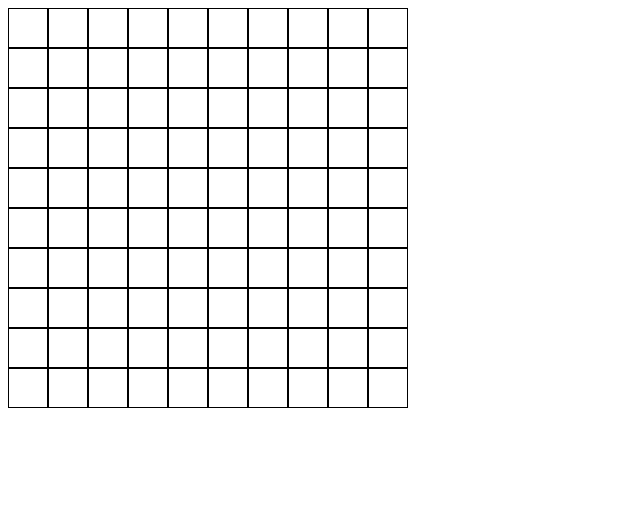
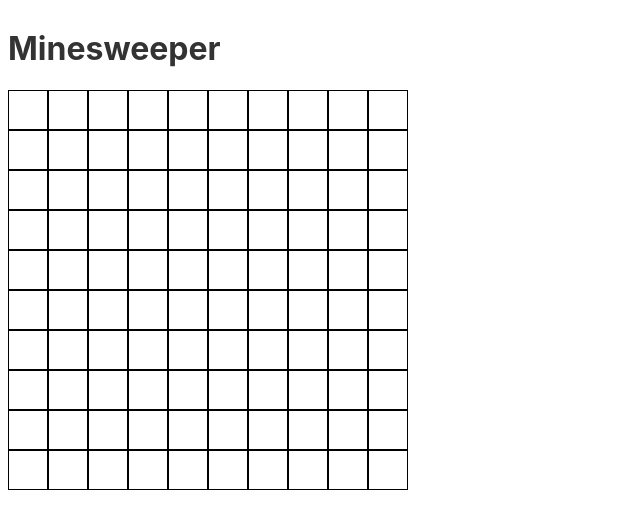
Before and after one commit to aniketbiprojit/Minesweeper, a Svelte app: page / in a window 1280 px wide. Shown: the top 528 px of the page, without its empty margins (0-640 px from the left). Built offline with nearby package versions, Linux system fonts and the light colour scheme.

Commit message:
feat: base is white

```diff
--- a/src/App.svelte
+++ b/src/App.svelte
@@ -31,7 +31,7 @@
 	}
 
 	.bomb {
-		background-color: rgb(34, 34, 34);
+		background-color: white;
 	}
 
 	.hidden {
@@ -43,6 +43,7 @@
 	<span class="hidden" />
 	<span class="bomb" />
 	<span class="blue" />
+	<h1>Minesweeper</h1>
 	<div class="grid" id="grid">
 		{#each Array(rows) as _, i}
 			{#each Array(cols) as _, j}
```
